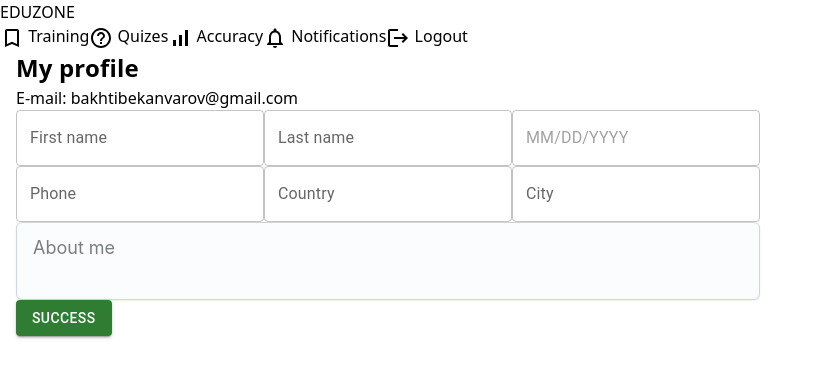
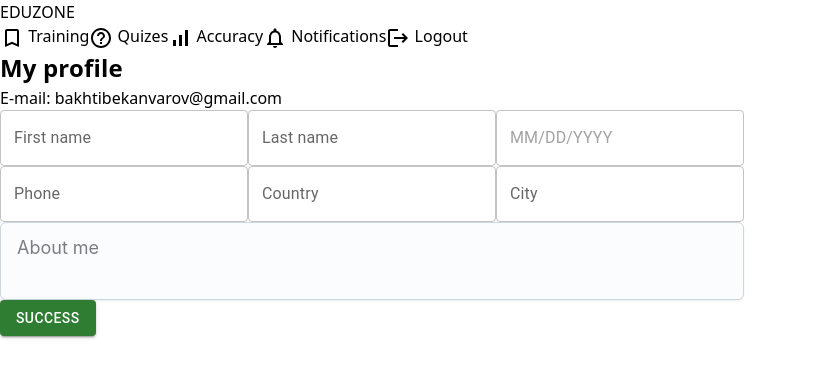
Before and after one commit to Takeda04/ED.UZBEKISTAN, a React (Vite) app: page /profile in a window 1280 px wide. Shown: the top 378 px of the page, without its empty margins (0-823 px from the left). Built offline with nearby package versions, Linux system fonts and the light colour scheme.

Commit message:
add navbar

```diff
--- a/src/App.tsx
+++ b/src/App.tsx
@@ -36,6 +36,7 @@ function App() {
         {routes?.map(({ path, Component }) => (
           <Route
             path={path}
+            key={v4()}
             element={
               <Private>
                 <Layout>
@@ -43,7 +44,6 @@ function App() {
                 </Layout>
               </Private>
             }
-            key={v4()}
           />
         ))}
       </Routes>
--- /dev/null
+++ b/src/ProfileRoutes.tsx
@@ -0,0 +1,27 @@
+import React from "react";
+import { Routes, Route } from "react-router-dom";
+import { profileRouteList } from "./profileRoute";
+import Profile from "./pages/Profile";
+import ProfileLayout from "./layouts/ProfileLayout";
+
+
+const ProfileRoutes = () => {
+
+
+    return (
+        <Routes>
+                <Route element={<ProfileLayout/>}>
+                    {profileRouteList.map((route) => (
+                        <Route
+                            key={route.path}
+                            index={route.index}
+                            path={route.path}
+                            element={route.component}
+                        />
+                    ))}
+                </Route>
+        </Routes>
+    );
+}
+
+export default ProfileRoutes;
--- a/src/components/Sidebar/Sidebar.tsx
+++ b/src/components/Sidebar/Sidebar.tsx
@@ -36,7 +36,7 @@ const Sidebar = () => {
   ];
 
   return (
-    <Box className="fixed h-full w-[200px] border-r border-black">
+    <Box className="fixed top-0 flex flex-col h-full w-[200px] shadow-xl">
 
       <Box className="flex mt-10 justify-center">
         <h1 className={`text-[1.8em] text-black font-bold`}>
@@ -46,7 +46,7 @@ const Sidebar = () => {
 
       <Box className="flex flex-col mt-8 h-full">
         {SidebarMenu.map((item) => (
-          <Link className="flex py-4 px-8 hover:bg-blue-300" to={item.title}>
+          <Link key={item.title} className="flex py-4 px-8 hover:bg-blue-300" to={item.title}>
             {item.icon} <span className="ml-2 font-medium">{item.title}</span>
           </Link>
         ))}
--- a/src/layouts/Layout.tsx
+++ b/src/layouts/Layout.tsx
@@ -3,16 +3,17 @@ import { Section } from '../static/tags';
 import Header from '../components/Header/Header';
 import Sidebar from '../components/Sidebar/Sidebar';
 import { Box } from '@mui/material';
+import { useLocation, useRoutes } from 'react-router-dom';
 
 const Layout: React.FC<{ children: React.JSX.Element }> = ({ children }) => {
+  const route = useLocation();
+
   return (
     <Section>
-      <Box className="flex">
-        <Sidebar />
-        <main className='ml-[200px]'>
-          <Section>{children}</Section>
-        </main>
-      </Box>
+      {route.pathname !== '/profile' && (
+        <Header/>
+      )}
+      <Section>{children}</Section>
     </Section>
   );
 };
--- /dev/null
+++ b/src/layouts/ProfileLayout.tsx
@@ -0,0 +1,18 @@
+import React from "react";
+import { Box } from "@mui/material";
+import Sidebar from "../components/Sidebar/Sidebar";
+import { Outlet } from "react-router-dom";
+
+const ProfileLayout = () => {
+
+    return (
+        <Box>
+            <Sidebar/>
+            <main className="ml-[200px]">
+                <Outlet/>
+            </main>
+        </Box>
+    );
+}
+
+export default ProfileLayout;
--- a/src/pages/Class.tsx
+++ b/src/pages/Class.tsx
@@ -14,7 +14,7 @@ const ClassComponent = () => {
   return (
     <main className="flex flex-wrap items-center justify-center mt-2">
       <Box className="grid grid-cols-1 sm:grid-cols-2 w-[900]:grid-cols-3 xl:grid-cols-3 gap-4 my-1">
-        {sinf?.categories?.map((item) => (
+        {sinf?.categories?.((item) => (
           <SinfCard item={item} sinf_raqam={sinf.class_num} />
         ))}
       </Box>
--- a/src/pages/Profile.tsx
+++ b/src/pages/Profile.tsx
@@ -18,7 +18,7 @@ const Profile: React.FC<IProfile> = () => {
 
 
   return (
-    <Container>
+    <Box className="px-4">
       <Title className="mt-4">My profile</Title>
       <Box className="mt-2">
         <span className="font-bold ">E-mail: </span>
@@ -57,9 +57,7 @@ const Profile: React.FC<IProfile> = () => {
           </Button>
         </Box>
       </FormControl>
-
-
-    </Container>
+    </Box>
   );
 };
 
--- /dev/null
+++ b/src/profileRoute.tsx
@@ -0,0 +1,11 @@
+import React from "react";
+import Profile from "./pages/Profile";
+
+
+export const profileRouteList = [
+    {
+        path: "",
+        index: true,
+        component: <Profile/>
+    }
+]
--- a/src/router.ts
+++ b/src/router.ts
@@ -9,6 +9,7 @@ const Students = lazy(() => import("./pages/Students"));
 const Teachers = lazy(() => import("./pages/Teachers"));
 const Settings = lazy(() => import("./pages/Settings"));
 const ClassComponent = lazy(() => import("./pages/Class"))
+const ProfileRoutes = lazy(() => import("./ProfileRoutes"));
 
 export const routes = [
   {
@@ -28,8 +29,8 @@ export const routes = [
     Component: News,
   },
   {
-    path: "/profile",
-    Component: Profile,
+    path: "/profile/*",
+    Component: ProfileRoutes,
   },
   {
     path: "/statistics",
```
